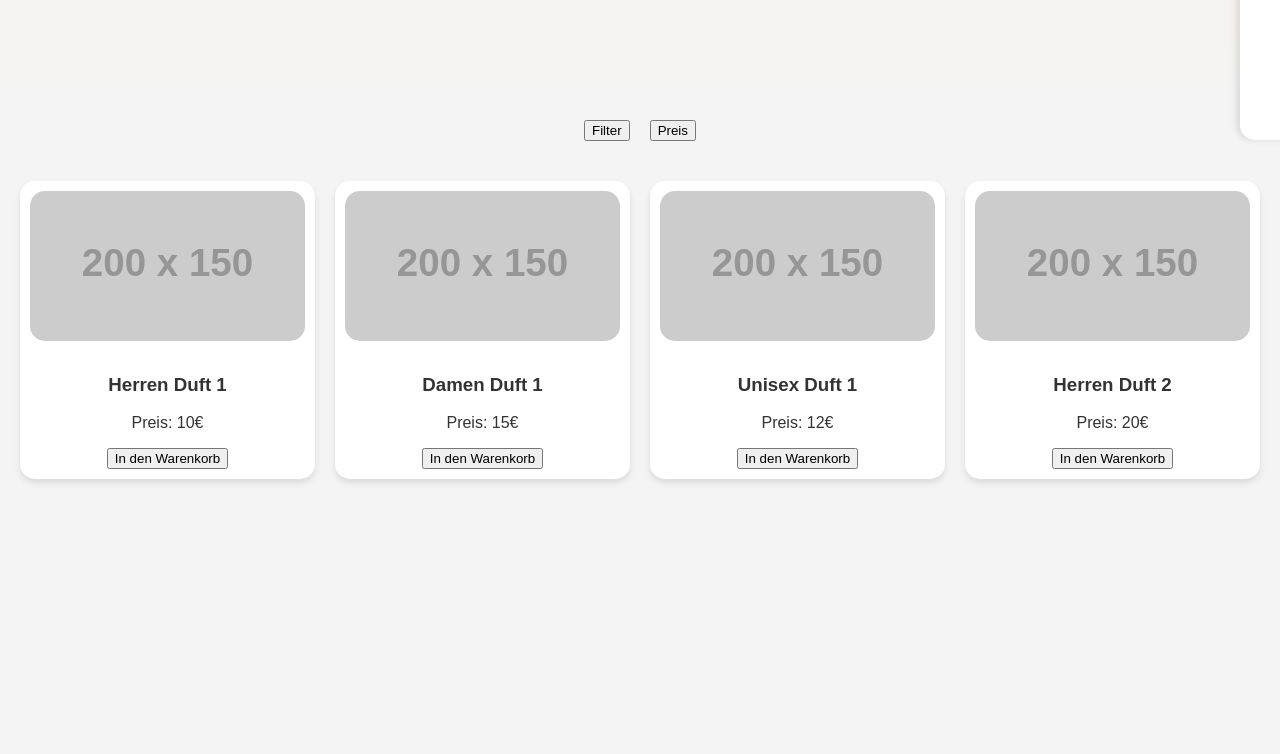
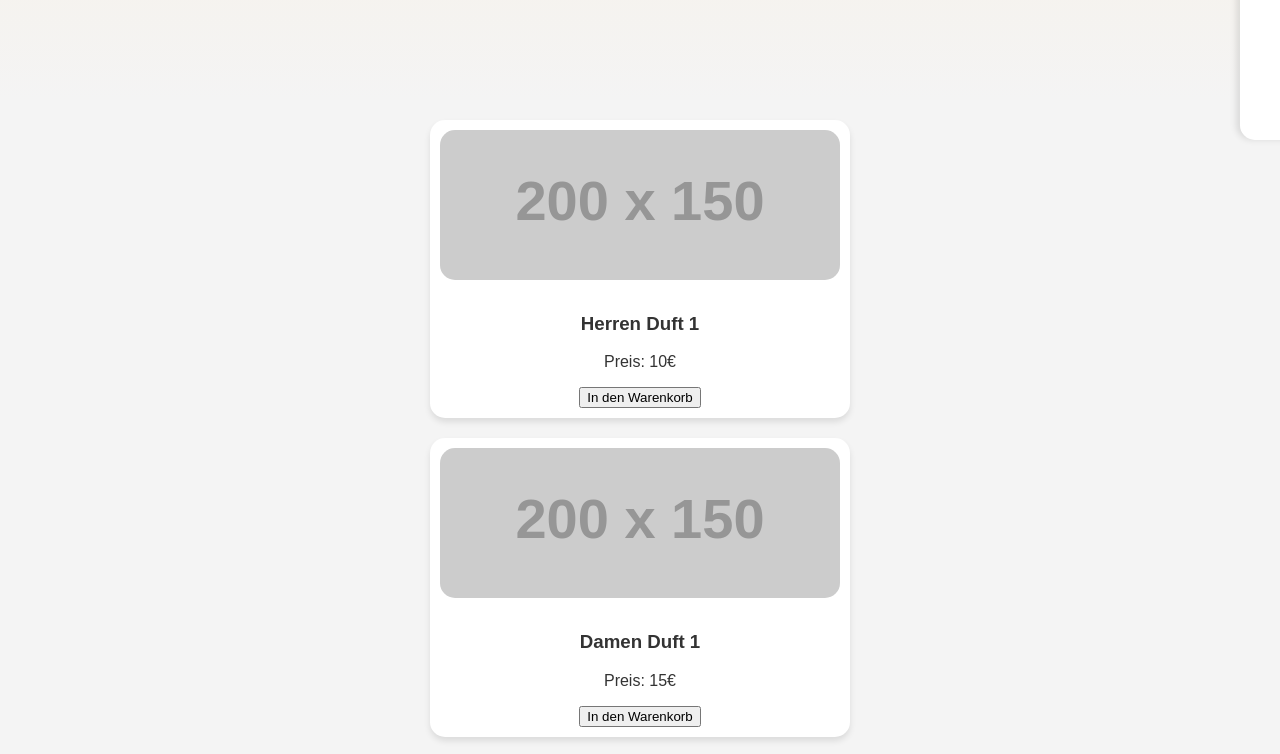
Before and after one commit to f8cb/f8cb-shop, a plain HTML site: page index.html in a window 1280 px wide. Shown: the part 700-1454 px from the top of the page. Before the commit the page ends 1199 px from the top, so only its background shows below. Drawn offline with Linux system fonts and the light colour scheme; placeholder pictures from the web are drawn by us.

Commit message:
Add files via upload

```diff
--- a/index.html
+++ b/index.html
@@ -28,9 +28,16 @@
         }
         .filter-container {
             display: flex;
-            justify-content: center;
-            gap: 20px;
-            margin: 20px 0;
+            flex-direction: column;
+            align-items: flex-start;
+            gap: 10px;
+            padding: 20px;
+            position: fixed;
+            top: 150px;
+            left: 20px;
+            background: white;
+            border-radius: 10px;
+            box-shadow: 0 4px 6px rgba(0, 0, 0, 0.1);
         }
         .dropdown {
             position: relative;
@@ -62,11 +69,11 @@
             display: block;
         }
         .shop {
-            display: grid;
-            grid-template-columns: repeat(auto-fit, minmax(200px, 1fr));
+            display: flex;
+            flex-direction: column;
+            align-items: center;
             gap: 20px;
-            justify-content: center;
-            padding: 20px;
+            margin: 20px;
         }
         .item {
             background: white;
@@ -76,6 +83,8 @@
             box-shadow: 0 4px 6px rgba(0, 0, 0, 0.1);
             transition: transform 0.3s ease, box-shadow 0.3s ease;
             text-align: center;
+            width: 90%;
+            max-width: 400px;
         }
         .item:hover {
             transform: scale(1.05);
@@ -190,6 +199,8 @@
             <p>Preis: 20€</p>
             <button onclick="addToCart('Herren Duft 2', 20)">In den Warenkorb</button>
         </div>
+        <!-- Add more items to make 16 total -->
+        <!-- You can copy-paste similar items and adjust their attributes -->
     </div>
 
     <div class="cart-icon" onclick="toggleCart()">🛒</div>
```
